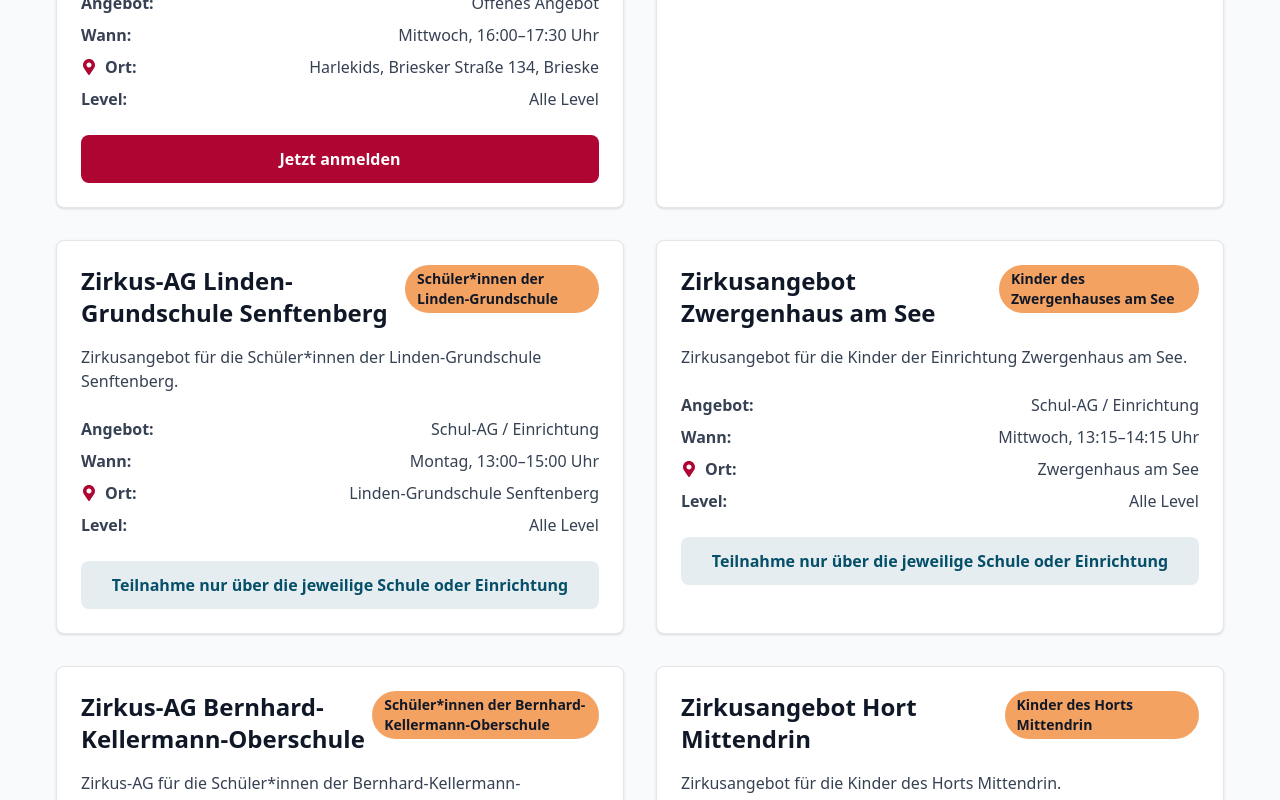
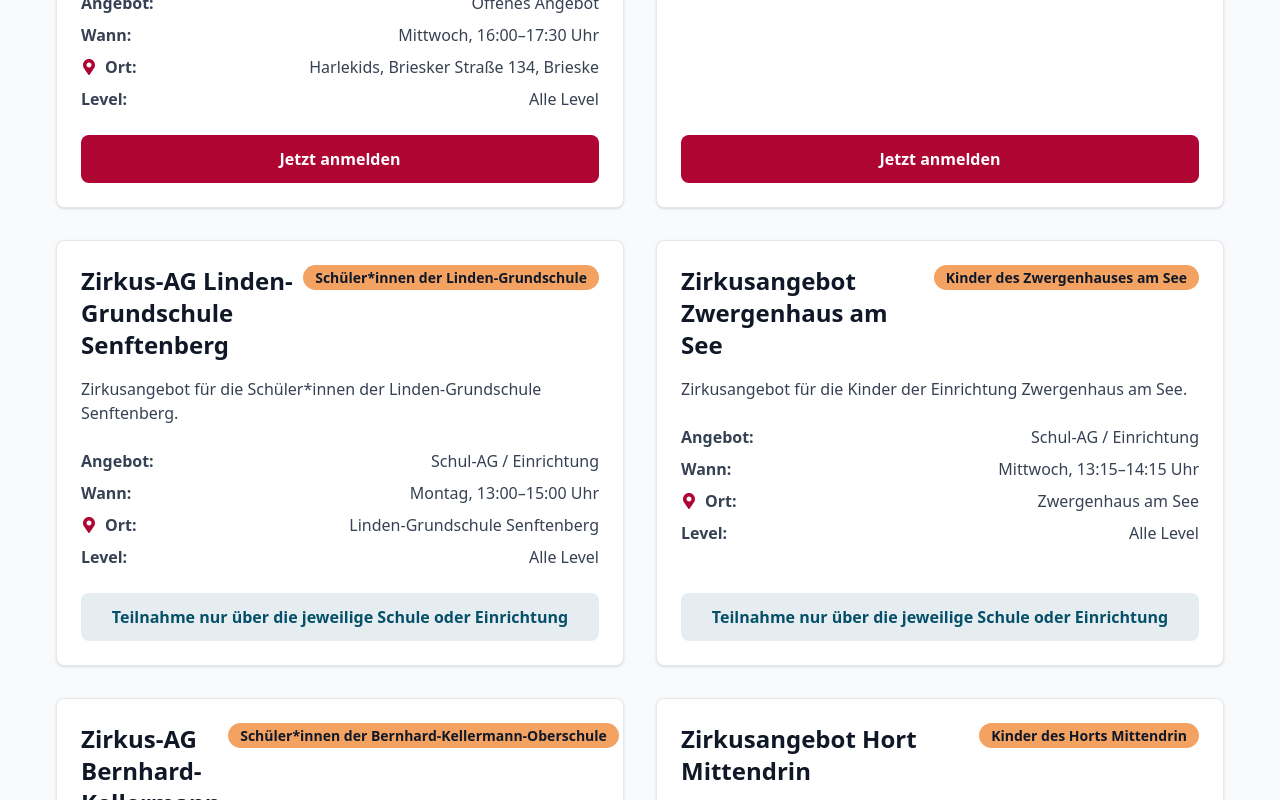
Before and after one commit to Fabian-Schnitter/harlekids-website, a React (Vite) app: page /jugendzirkus in a window 1280 px wide. Shown: the part 3200-4000 px from the top of the page. Built offline with nearby package versions, Linux system fonts and the light colour scheme.

Commit message:
Kurskarten ausrichten und OpenStreetMap freigeben

```diff
--- a/src/index.css
+++ b/src/index.css
@@ -136,6 +136,15 @@ body { margin: 0; }
 }
 .circus-offer-card > .p-6 > p { flex: 1; }
 .circus-offer-card h3 { letter-spacing: -0.025em; }
+.training-card {
+	display: flex;
+	flex-direction: column;
+}
+.training-card > .p-6 {
+	display: flex;
+	flex: 1;
+	flex-direction: column;
+}
 .circus-blog-banner { background: var(--color-circus-blue); border-radius: 6px; }
 .home-values .rounded-full { background: #eef4f6; color: var(--color-circus-blue); }
 
--- a/src/pages/Jugendzirkus.jsx
+++ b/src/pages/Jugendzirkus.jsx
@@ -176,7 +176,7 @@ const Jugendzirkus = () => {
 							<Card
 								key={index}
 								hoverable={false}
-								className="h-full"
+								className="training-card h-full"
 								image={trainingImage?.src}
 								imageAlt={`Trainingseindruck: ${group.title}`}
 								imagePosition={trainingImage?.position}
@@ -187,7 +187,7 @@ const Jugendzirkus = () => {
 										{group.title}
 									</h3>
 									{group.ageGroup && (
-										<span className="bg-circus-yellow text-gray-900 px-3 py-1 rounded-full text-sm font-semibold">
+										<span className="inline-flex shrink-0 items-center justify-center rounded-full bg-circus-yellow px-3 py-1 text-center text-sm font-semibold leading-tight text-gray-900">
 											{group.ageGroup}
 										</span>
 									)}
@@ -233,7 +233,7 @@ const Jugendzirkus = () => {
 								{group.note && <p className="mb-6 text-sm font-semibold text-circus-blue">{group.note}</p>}
 
 								{group.openToPublic === false || group.openToPublic === "false" ? (
-									<p className="rounded-lg bg-circus-blue/10 px-4 py-3 text-center font-semibold text-circus-blue">
+									<p className="mt-auto rounded-lg bg-circus-blue/10 px-4 py-3 text-center font-semibold text-circus-blue">
 										Teilnahme nur über die jeweilige Schule oder Einrichtung
 									</p>
 								) : group.registrationLink ? (
@@ -241,12 +241,12 @@ const Jugendzirkus = () => {
 										as="a"
 										href={group.registrationLink}
 										variant="primary"
-										className="w-full"
+										className="mt-auto w-full"
 									>
 										Jetzt anmelden
 									</Button>
 								) : (
-									<Button variant="primary" className="w-full" href="/kontakt">
+									<Button variant="primary" className="mt-auto w-full" href="/kontakt">
 										Schnuppertraining vereinbaren
 									</Button>
 								)}
```
Also changed, not shown: 1 other file (tests, documents, lock files or other folders).
